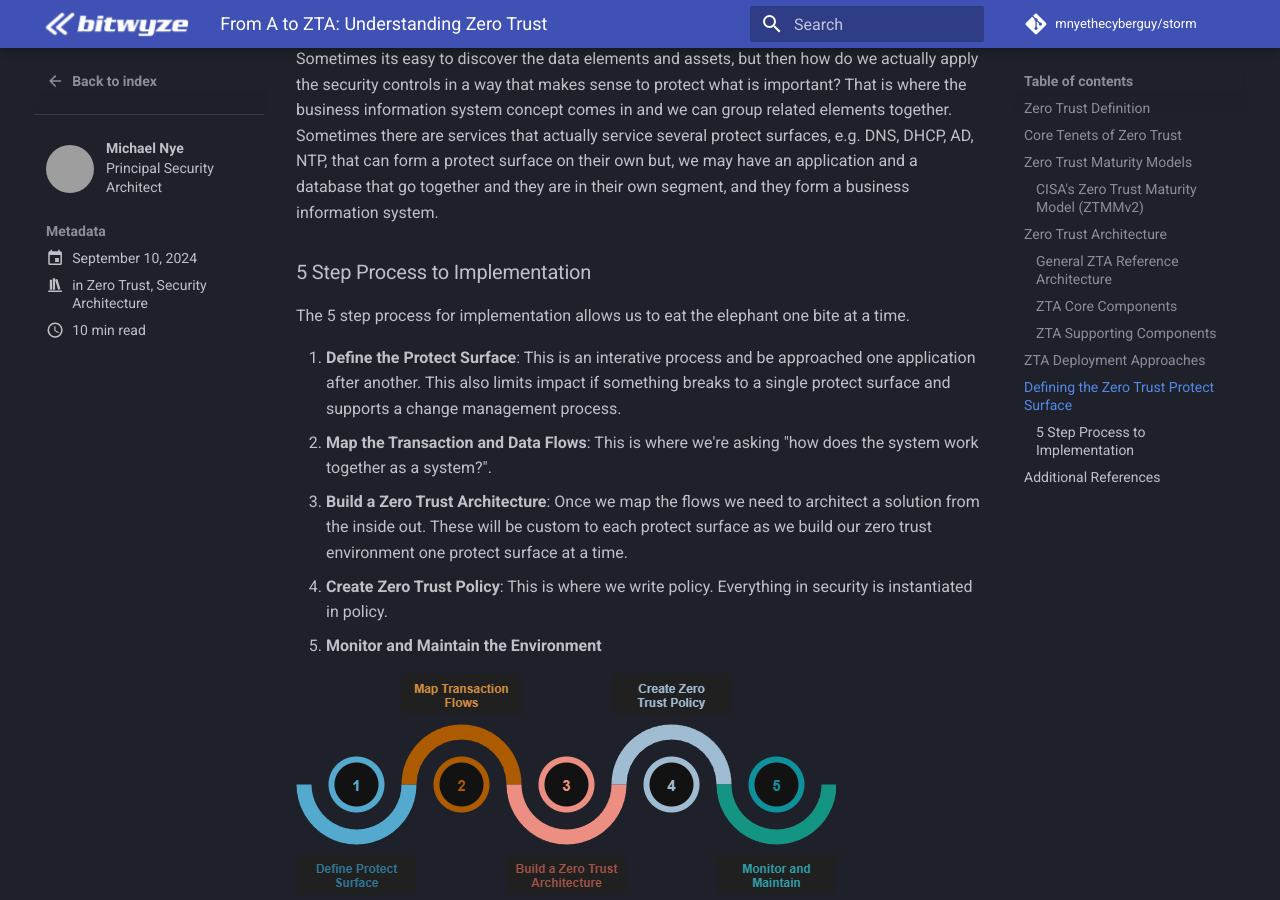
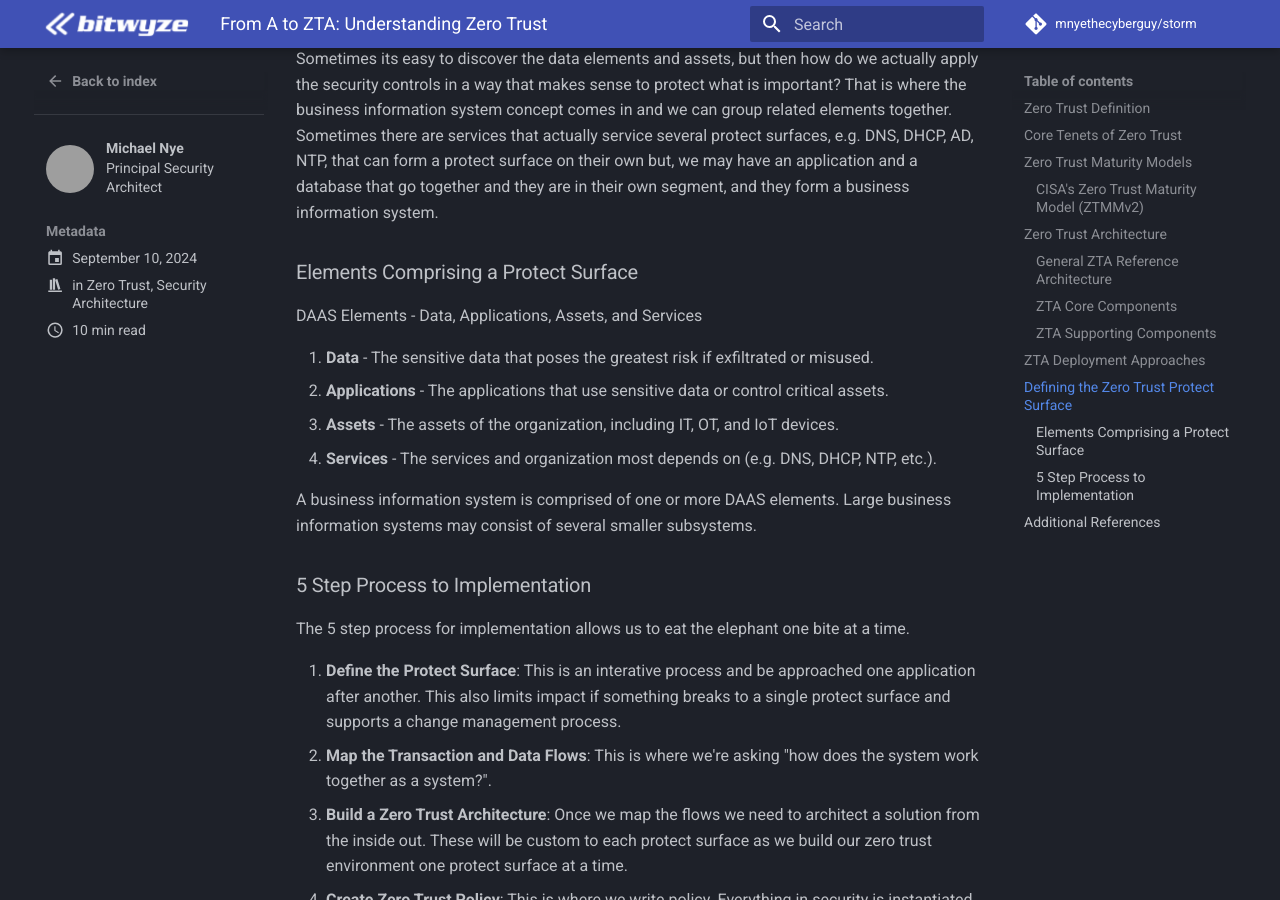
Before and after one commit to mnyethecyberguy/storm, an MkDocs documentation site: the page built from docs/blog/posts/zt-overview.md, in a window 1280 px wide and 900 px high, scrolled down 7946 px. Built offline with MkDocs 1.6.1 and Material for MkDocs 9.7.7, drawn with Linux system fonts in a browser that asks for light colours; comment, search, counter and statistics services are not loaded; grey boxes are pictures that could not be loaded.

Commit message:
Updated zt-overview.md

```diff
--- a/docs/blog/posts/zt-overview.md
+++ b/docs/blog/posts/zt-overview.md
@@ -184,6 +184,17 @@ A Protect Surface[^6] is the area or portion of an organization’s technology e
 
 Sometimes its easy to discover the data elements and assets, but then how do we actually apply the security controls in a way that makes sense to protect what is important? That is where the business information system concept comes in and we can group related elements together. Sometimes there are services that actually service several protect surfaces, e.g. DNS, DHCP, AD, NTP, that can form a protect surface on their own but, we may have an application and a database that go together and they are in their own segment, and they form a business information system.
 
+### Elements Comprising a Protect Surface
+
+DAAS Elements - Data, Applications, Assets, and Services
+
+1. **Data** - The sensitive data that poses the greatest risk if exfiltrated or misused.
+2. **Applications** - The applications that use sensitive data or control critical assets.
+3. **Assets** - The assets of the organization, including IT, OT, and IoT devices.
+4. **Services** - The services and organization most depends on (e.g. DNS, DHCP, NTP, etc.).
+
+A business information system is comprised of one or more DAAS elements. Large business information systems may consist of several smaller subsystems.
+
 ### 5 Step Process to Implementation
 
 The 5 step process for implementation allows us to eat the elephant one bite at a time.
```
